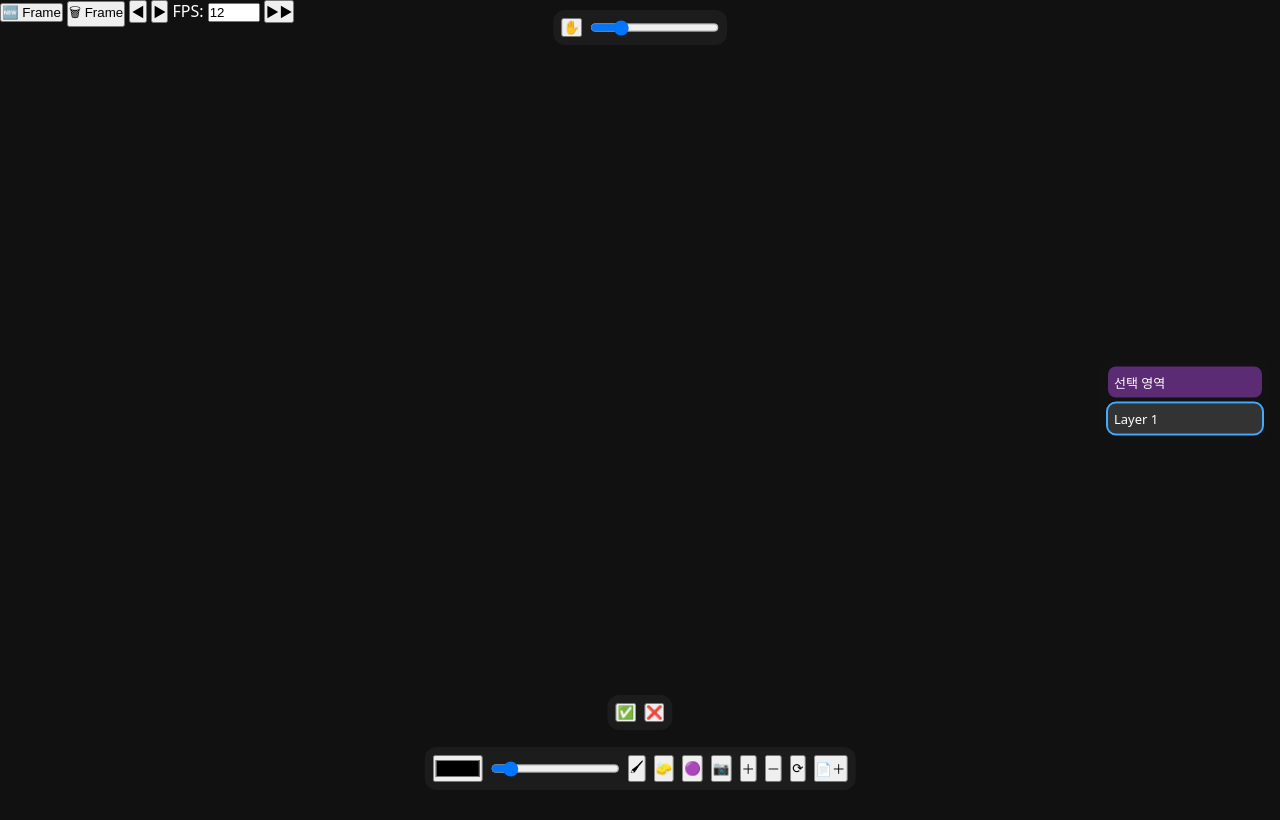
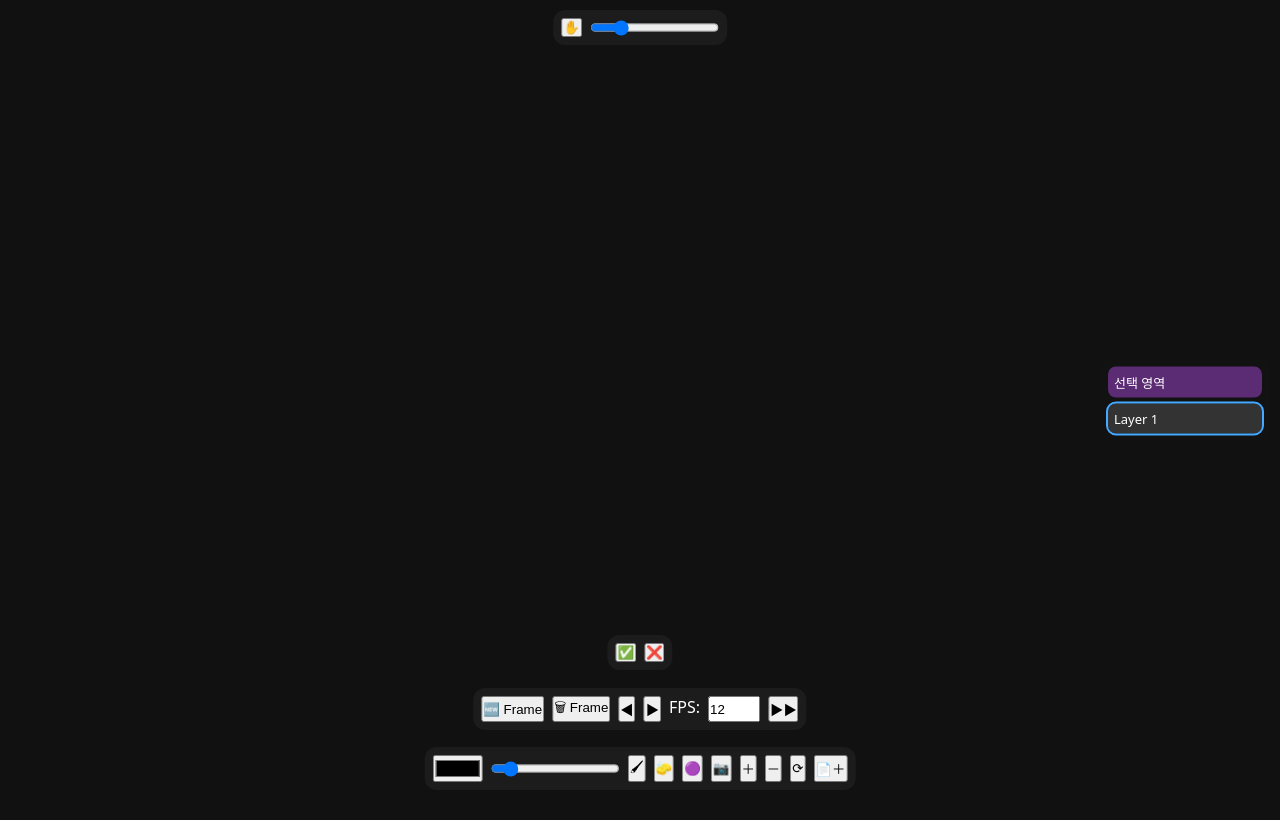
Before and after one commit to zczczc236-crypto/painting, a plain HTML site: page index.html in a window 1280 px wide. Drawn offline with Linux system fonts and the light colour scheme.

Commit message:
Update style.css

```diff
--- a/style.css
+++ b/style.css
@@ -12,7 +12,7 @@ body {
   font-family: system-ui, sans-serif;
 }
 
-#topbar, #toolbar, #imageControls {
+#topbar, #toolbar, #imageControls, #animControls {
   position: fixed;
   left: 50%;
   transform: translateX(-50%);
@@ -26,11 +26,10 @@ body {
 
 #topbar { top: 10px; }
 #toolbar { bottom: 10px; }
-#imageControls { bottom: 70px; }
+#animControls { bottom: 70px; }
+#imageControls { bottom: 130px; }
 
-.hidden {
-  display: none;
-}
+.hidden { display: none; }
 
 #layersPanel {
   position: fixed;
```
